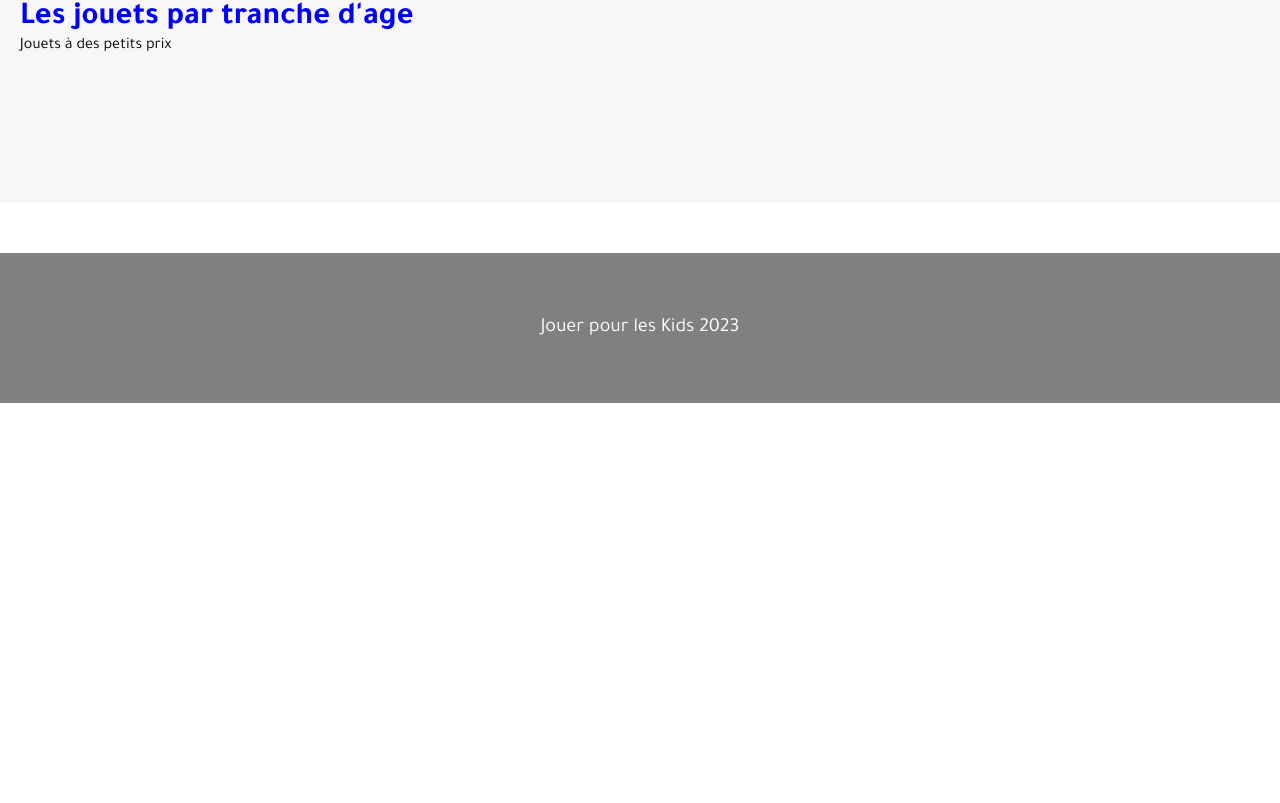
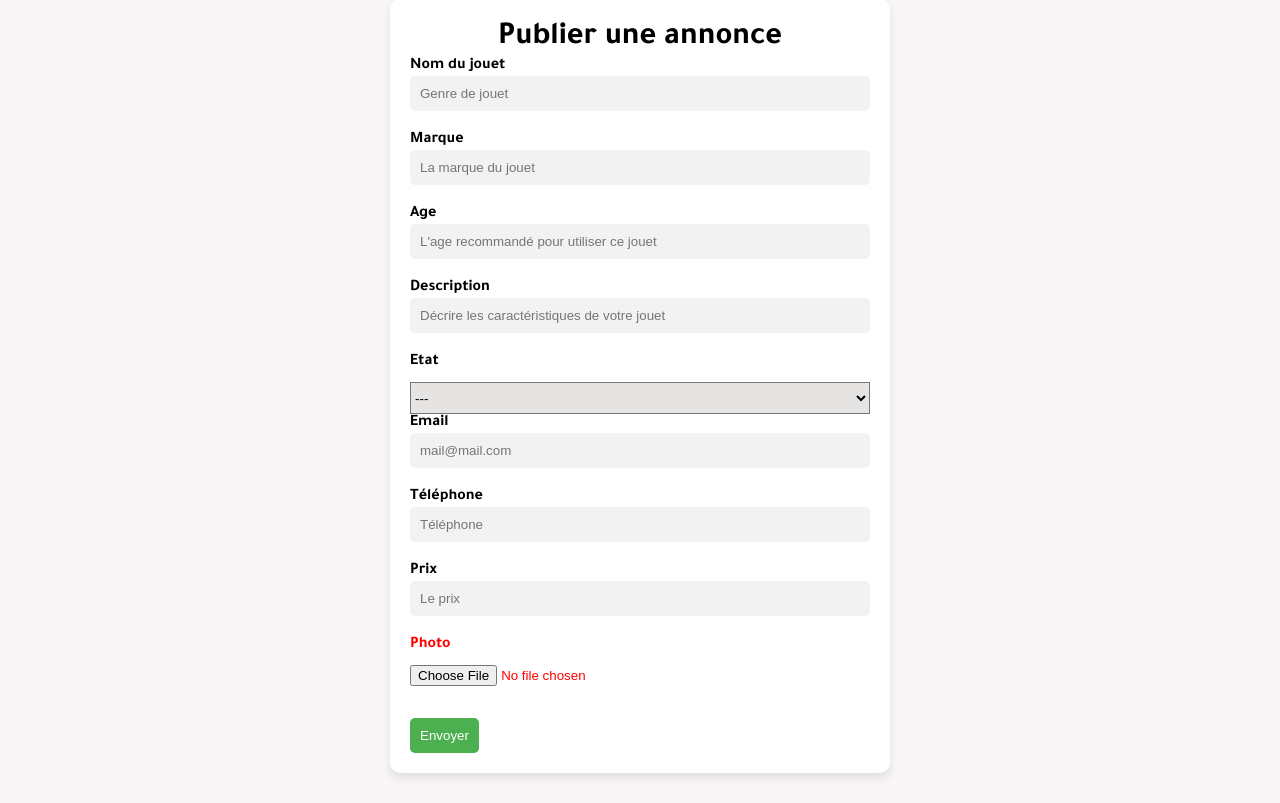
Before and after one commit to Yaddaden/toys, a React (Create React App) app: page /vendre in a window 1280 px wide. Shown: the part 397-1200 px from the top of the page. Before the commit the page ends 800 px from the top, so only its background shows below. Built offline with nearby package versions, Linux system fonts and the light colour scheme; a web font is replaced by a local one.

Commit message:
fiche publication des annonces

```diff
--- /dev/null
+++ b/src/components/FormulaireAnnonce.js
@@ -0,0 +1,168 @@
+import React, { useState } from "react";
+import { useNavigate } from "react-router-dom";
+import "../style/FormulaireAnnonce.css";
+
+const FormulaireAnnonce = () => {
+  const navigate = useNavigate();
+  const [formData, setFormData] = useState({
+    nom: "",
+    marque: "",
+    age: "",
+    description: "",
+    etat: "",
+    email: "",
+    telephone: "",
+    prix: "",
+    imageFile: null,
+  });
+
+  const handleChange = (e) => {
+    if (e.target.name === "imageFile") {
+      setFormData({ ...formData, imageFile: e.target.files[0] });
+    } else {
+      setFormData({ ...formData, [e.target.name]: e.target.value });
+    }
+  };
+
+  const handleSubmit = (e) => {
+    e.preventDefault();
+
+    const formDataToSend = new FormData();
+    Object.entries(formData).forEach(([key, value]) => {
+      formDataToSend.append(key, value);
+    });
+
+    console.log("Données du formulaire :", formDataToSend);
+
+    // Code pour envoyer les données du formulaire au serveur
+    fetch("http://localhost:3001/publications", {
+      method: "POST",
+      // headers: {
+      //   "Content-Type": "application/json",
+      //   " enctype": "multipart/form-data",
+      // },
+      body: formDataToSend,
+    })
+      .then((response) => response.json())
+      .then((data) => {
+        console.log(data);
+        navigate("/achat"); // Redirection vers la page "Achat"
+      })
+      .catch((error) => console.error(error));
+  };
+
+  const { nom, marque, age, description, etat, email, telephone, prix } =
+    formData;
+
+  return (
+    <form onSubmit={handleSubmit}>
+      <h1 className="titlePublication">Publier une annonce</h1>
+      <label htmlFor="nom">Nom du jouet</label>
+      <input
+        type="text"
+        id="nom"
+        name="nom"
+        value={nom}
+        placeholder="Genre de jouet"
+        onChange={handleChange}
+      />
+
+      <label htmlFor="Marque">Marque</label>
+      <input
+        type="text"
+        id="marque"
+        name="marque"
+        value={marque}
+        placeholder="La marque du jouet"
+        onChange={handleChange}
+      />
+
+      <label htmlFor="age">Age</label>
+      <input
+        type="number"
+        id="age"
+        name="age"
+        value={age}
+        placeholder="L'age recommandé pour utiliser ce jouet"
+        onChange={handleChange}
+      />
+
+      <label htmlFor="description">Description </label>
+      <input
+        type="text"
+        id="description"
+        name="description"
+        value={description}
+        placeholder="Décrire les caractéristiques de votre jouet "
+        onChange={handleChange}
+      />
+
+      <div className="etatJouet">
+        <label htmlFor="etat">Etat</label>
+        <select
+          id="etat"
+          type="etat"
+          name="etat"
+          value={etat}
+          placeholder="Etat du jouet"
+          onChange={handleChange}
+          className="select-option"
+        >
+          <option value="">---</option>
+          <option value="neuf">Neuf-jamais utilisé</option>
+          <option value="excellent">Excellent</option>
+          <option value="bon">Bon</option>
+          <option value="moyen">Moyen</option>
+          <option value="mauvais">Mauvais</option>
+        </select>
+      </div>
+      <label htmlFor="email">Email</label>
+      <input
+        type="email"
+        id="email"
+        name="email"
+        value={email}
+        placeholder="mail@mail.com"
+        onChange={handleChange}
+      />
+
+      <label htmlFor="telephone">Téléphone</label>
+      <input
+        type="number"
+        id="telephone"
+        name="telephone"
+        value={telephone}
+        placeholder="Téléphone"
+        onChange={handleChange}
+      />
+
+      <label htmlFor="prix">Prix</label>
+      <input
+        type="number"
+        id="prix"
+        name="prix"
+        value={prix}
+        placeholder="Le prix"
+        onChange={handleChange}
+      />
+
+      <div className="image-container">
+        <label htmlFor="imageFile">Photo</label>
+        <input
+          type="file"
+          alt="image"
+          id="imageFile"
+          name="imageFile"
+          accept="images/*"
+          onChange={handleChange}
+        />
+      </div>
+
+      <button type="submit" className="insButton">
+        Envoyer
+      </button>
+    </form>
+  );
+};
+
+export default FormulaireAnnonce;
--- a/src/components/Header.js
+++ b/src/components/Header.js
@@ -30,7 +30,6 @@ const Header = () => {
               className={({ isActive }) =>
                 isActive ? "link link-actif" : "link"
               }
-              exact
               to="/"
             >
               <li> Accueil</li>
@@ -40,7 +39,6 @@ const Header = () => {
               className={({ isActive }) =>
                 isActive ? "link link-actif" : "link"
               }
-              exact
               to="/achat"
             >
               <li>Achat</li>
@@ -50,7 +48,6 @@ const Header = () => {
               className={({ isActive }) =>
                 isActive ? "link link-actif" : "link"
               }
-              exact
               to="/bebe"
             >
               <li>Bébé</li>
@@ -59,7 +56,6 @@ const Header = () => {
               className={({ isActive }) =>
                 isActive ? "link link-actif" : "link"
               }
-              exact
               to="/enfant"
             >
               <li>Enfant</li>
@@ -68,7 +64,6 @@ const Header = () => {
               className={({ isActive }) =>
                 isActive ? "link link-actif" : "link"
               }
-              exact
               to="/contact"
             >
               <li>Contact </li>
--- /dev/null
+++ b/src/components/PublicationsList.js
@@ -0,0 +1,61 @@
+import React from "react";
+import "../style/PublicationsList.css";
+
+const PublicationsList = ({ publications }) => {
+  console.log(publications); // Vérifier les données récupérées
+
+  return (
+    <div className="table">
+      <div className="publication-container">
+        {publications.map((publication) => (
+          <div key={publication.id} className="publication-card">
+            <div>{publication.title}</div>
+            <div>{publication.created_at}</div>
+            <div>
+              <span className="small-title">Objet à vendre: </span>
+              {publication.nom}
+            </div>
+            <div>
+              <span className="small-title">Marque: </span>
+              {publication.marque}
+            </div>
+            <div>
+              <span className="small-title">Age d'utilisation: </span>
+              {publication.age}ans et +
+            </div>
+
+            <div>
+              <span className="small-title">État: </span>
+              {publication.etat}
+            </div>
+            <div>
+              <span className="small-title">Email: </span>
+              {publication.email}
+            </div>
+            <div>
+              <span className="small-title">Téléphone: </span>
+              {publication.telephone}
+            </div>
+            <div>
+              <span className="small-title">Prix: </span>
+              {publication.prix}€
+            </div>
+            <div>
+              <span className="small-title">Description: </span>
+              {publication.description}
+            </div>
+
+            <div className="publication-image">
+              <img
+                src={`http://localhost:3001/images/${publication.image}`}
+                alt="annonce"
+              />
+            </div>
+          </div>
+        ))}
+      </div>
+    </div>
+  );
+};
+
+export default PublicationsList;
--- a/src/pages/Achat.js
+++ b/src/pages/Achat.js
@@ -1,32 +1,30 @@
-import React from "react";
+import React, { useState, useEffect } from "react";
+import PublicationsList from "../components/PublicationsList";
 
-function Achat() {
+const Achat = () => {
+  const [publications, setPublications] = useState([]);
+
+  useEffect(() => {
+    fetch("http://localhost:3001/publications")
+      .then((response) => {
+        if (!response.ok) {
+          throw new Error("Error fetching publication data");
+        }
+        return response.json();
+      })
+      .then((data) => {
+        setPublications(data);
+      })
+      .catch((error) => {
+        console.error(error);
+      });
+  }, []);
+
   return (
     <div>
-      <h1>Acheter des joutes pour enfants</h1>
-      <p>Sur cette page, vous pouvez découvrir nos produits à vendre.</p>
-      <ul>
-        <li>
-          <img src="image1.jpg" alt="joute1" />
-          <h2>Joute pour enfant de 5 ans</h2>
-          <p>Prix : 20 €</p>
-          <button>Ajouter au panier</button>
-        </li>
-        <li>
-          <img src="image2.jpg" alt="joute2" />
-          <h2>Joute pour enfant de 8 ans</h2>
-          <p>Prix : 30 €</p>
-          <button>Ajouter au panier</button>
-        </li>
-        <li>
-          <img src="image3.jpg" alt="joute3" />
-          <h2>Joute pour enfant de 10 ans</h2>
-          <p>Prix : 40 €</p>
-          <button>Ajouter au panier</button>
-        </li>
-      </ul>
+      <h1>Liste des publications</h1>
+      <PublicationsList publications={publications} />
     </div>
   );
-}
-
+};
 export default Achat;
--- a/src/pages/Vendre.js
+++ b/src/pages/Vendre.js
@@ -1,5 +1,6 @@
 import BannerJouets from "../components/BannerJouets";
 import "../style/Jouets.css";
+import FormulaireAnnonce from "../components/FormulaireAnnonce";
 
 const Vendre = () => {
   document.title = "jouets!";
@@ -7,8 +8,8 @@ const Vendre = () => {
   return (
     <div className="jouet">
       <BannerJouets />
-      <h1 className="jouetTitle">Les jouets par tranche d'age</h1>
-      <p className="jouetText">Jouets à des petits prix</p>
+
+      <FormulaireAnnonce />
     </div>
   );
 };
--- a/src/style/Connexion.css
+++ b/src/style/Connexion.css
@@ -71,11 +71,13 @@
   .navigInscription:hover{
     color: #388e3c;
   }
+  .msgBienvenue{
+    color: #388e3c;
+    font-size: 22px;
+  }
 
   @media screen and (max-width: 910px){
-    .msgBienvenue{
-      font-size: 22px;
-    }
+
     .insButtonD{
 font-size: 10px;
     }
--- /dev/null
+++ b/src/style/FormulaireAnnonce.css
@@ -0,0 +1,21 @@
+.image-container {
+    display: flex;
+    flex-direction: column;
+    margin-bottom: 2rem; /* ajout d'une marge en bas pour séparer les éléments */
+    margin-top: 1rem;
+    color: red;
+
+  }
+  .titlePublication{
+    text-align: center;
+  }
+  .etatJouet{
+    display: flex;
+    flex-direction: column;
+
+  }
+  .select-option{
+    height: 2rem;
+    background: rgb(230, 227, 227);
+
+  }
--- /dev/null
+++ b/src/style/PublicationsList.css
@@ -0,0 +1,34 @@
+
+.table {
+  margin: 20px;
+  }
+
+.publication-container {
+  display: grid;
+  grid-template-columns: repeat(auto-fit, minmax(200px, 1fr));
+  gap: 20px;
+}
+
+.publication-card {
+  background-color: #f0f0f0;
+  padding: 20px;
+  border-radius: 8px;
+  box-shadow: 0 2px 4px rgba(0, 0, 0, 0.1);
+  font-size: 14px;
+    cursor: pointer;
+}
+
+
+.publication-image img {
+  width: 100%;
+  height: auto;
+  border-radius: 4px;
+  margin-bottom: 10px;
+  padding-top: 20px
+}
+.small-title{
+  font-size: 17px;
+  color: black;
+  font-weight: bold;
+
+}
```
